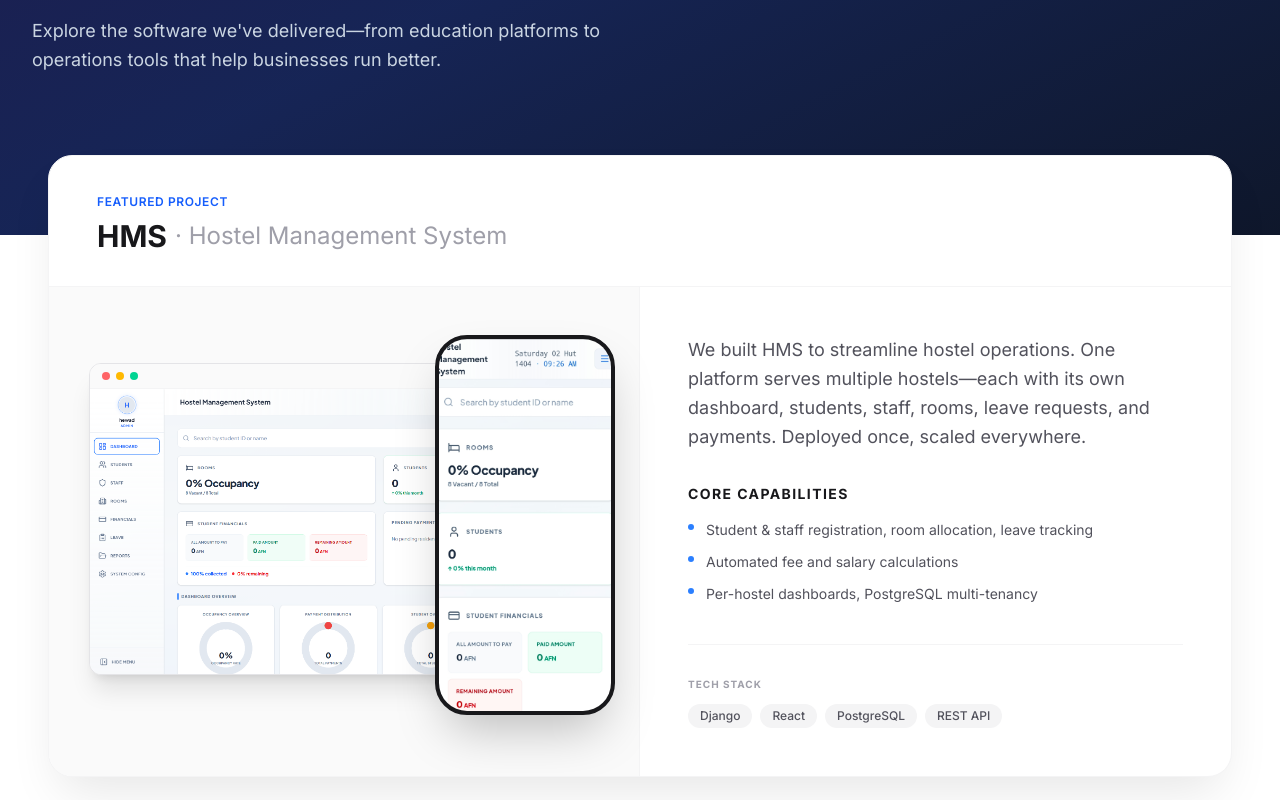
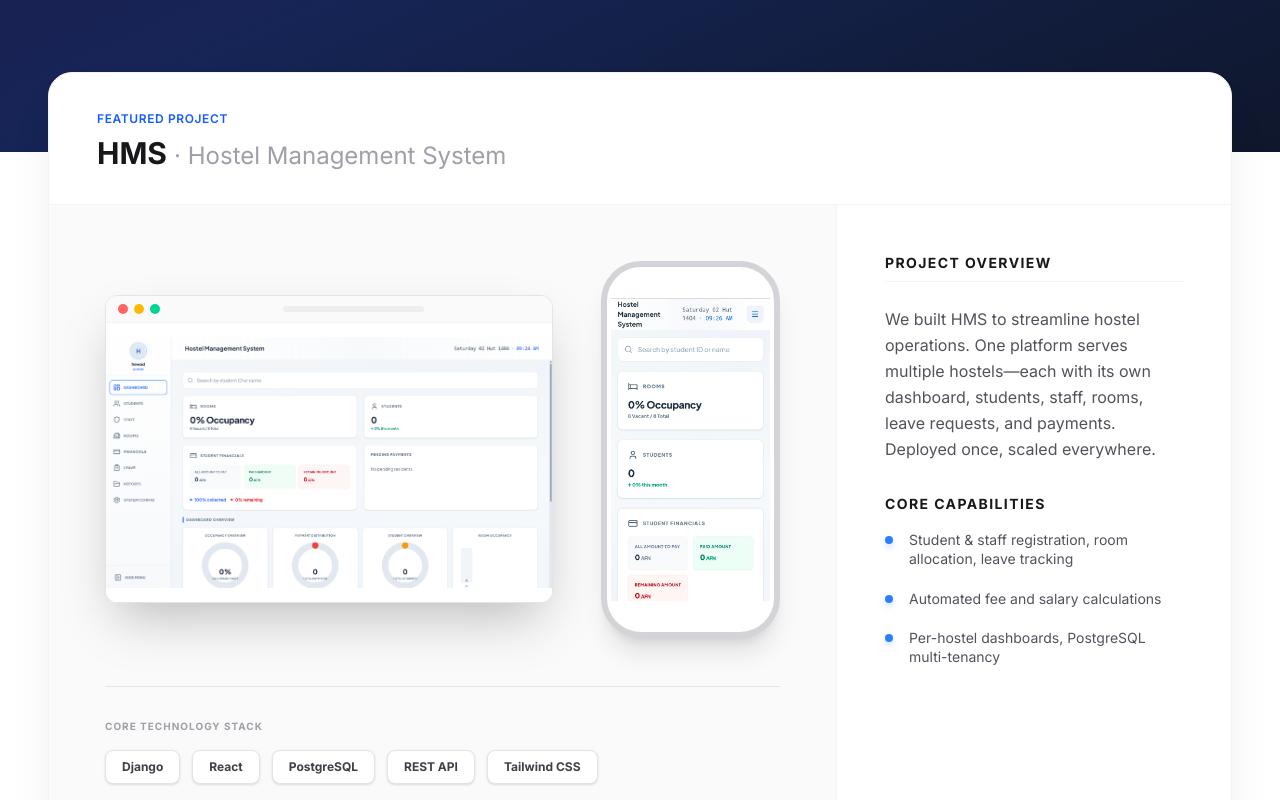
Before and after one commit to Jalil-hamdard/profile, a React (Vite) app: page /work in a window 1280 px wide. Shown: the part 420-1220 px from the top of the page. Built offline with nearby package versions, Linux system fonts and the light colour scheme.

Commit message:
two new cards added

```diff
--- a/src/pages/Landing.jsx
+++ b/src/pages/Landing.jsx
@@ -1,8 +1,6 @@
 import { useState, useRef, useCallback } from 'react'
 import AnimatedSection from '../components/AnimatedSection'
 import Contact from '../components/Conact.jsx'
-
-
 
 // —— Hero ——
 function ArrowUpIcon({ className }) {
@@ -29,8 +27,10 @@ const EXPERTISE = [
   { title: 'Mobile App Development', subtitle: 'Performant, scalable, and secure mobile applications for iOS and Android.' },
   { title: 'Desktop Application', subtitle: 'Cross-platform desktop software for Windows, macOS, and Linux—native performance and modern UX.' },
   { title: 'UX/UI Design', subtitle: 'Beautiful, pixel-perfect, and easy-to-use designs that delight your users.' },
+  { title: 'Domain Names', subtitle: '"Strategic domain acquisition, brand protection, and DNS management to anchor your online identity."' },
+  { title: 'Web Hosting', subtitle: 'Enterprise-grade hosting solutions featuring, rapid loading speeds, and localized server optimization.' }
 ]
-const SKILLS_IMAGES = ['ai.jpg', 'cyber security.jpg', 'Software.jpg', 'Web.jpg', 'softwre development.jpg', 'computer.jpg', 'uiux.jpg']
+const SKILLS_IMAGES = ['ai.jpg', 'cyber security.jpg', 'Software.jpg', 'Web.jpg', 'softwre development.jpg', 'computer.jpg', 'uiux.jpg', 'domain.png', 'webhosting.jpg']
 const BTN_STYLE = 'bg-white/95 border-white/50 text-zinc-900 hover:bg-white'
 const getImageSrc = (filename) => `${(import.meta.env.BASE_URL || '').replace(/\/$/, '')}/Skills/${encodeURIComponent(filename)}`
 const getImageGradient = (img, callback) => {
@@ -275,6 +275,7 @@ export default function Landing() {
                   </div>
                 )}
               </div>
+
             </article>
           )
         })}
--- a/src/pages/WorkPage.jsx
+++ b/src/pages/WorkPage.jsx
@@ -3,15 +3,6 @@ import { useState } from 'react'
 const HMS_MOBILE_IMAGE = '/HMS%20mobile.jpeg'
 const HMS_PC_IMAGE = '/HMS%20PC.png'
 const HMS_PAGES_BASE = '/HMS%20images'
-const HMS_SCREENS = [
-  { src: HMS_MOBILE_IMAGE },
-  { src: HMS_PC_IMAGE },
-  { src: `${HMS_PAGES_BASE}/1.png` },
-  { src: `${HMS_PAGES_BASE}/2.png` },
-  { src: `${HMS_PAGES_BASE}/3.png` },
-  { src: `${HMS_PAGES_BASE}/4.png` },
-]
-const HMS_SCREEN_LABELS = ['Mobile', 'Desktop', 'Dashboard', 'Rooms', 'Students', 'Payments']
 
 export default function WorkPage() {
   const [desktopImgError, setDesktopImgError] = useState(false)
@@ -22,7 +13,6 @@ export default function WorkPage() {
       {/* --- HERO SECTION --- */}
       <section className="relative overflow-hidden">
         <div className="absolute inset-0 bg-gradient-to-br from-indigo-950 via-blue-950 to-slate-900" />
-        <div className="absolute inset-0 bg-[radial-gradient(ellipse_80%_50%_at_50%_-20%,rgba(99,102,241,0.25),transparent)]" />
         <div className="container-main relative py-20 sm:py-24 md:py-32 lg:py-40 px-4">
           <p className="text-blue-300/90 text-sm font-medium uppercase tracking-[0.2em] mb-4">Our Work</p>
           <h1 className="text-4xl sm:text-5xl md:text-6xl lg:text-7xl font-bold text-white tracking-tight max-w-4xl">
@@ -30,91 +20,105 @@ export default function WorkPage() {
             <br />
             <span className="text-blue-200/90">Real solutions for real needs.</span>
           </h1>
-          <p className="mt-6 text-base sm:text-lg text-slate-300 max-w-xl leading-relaxed">
-            Explore the software we&apos;ve delivered—from education platforms to operations tools that help businesses run better.
-          </p>
         </div>
       </section>
 
       {/* --- FEATURED PROJECT SECTION --- */}
       <section className="relative -mt-12 md:-mt-20 z-10 pb-20 px-4">
-        <div className="container-main max-w-6xl mx-auto">
+        <div className="container-main max-w-[1400px] mx-auto">
           <article className="rounded-3xl overflow-hidden bg-white shadow-2xl shadow-black/10 border border-zinc-100">
+
             {/* Project Header */}
             <div className="px-6 sm:px-10 lg:px-12 py-8 border-b border-zinc-100">
               <span className="inline-block text-xs font-semibold text-blue-600 uppercase tracking-wider mb-2">Featured Project</span>
-              <h2 className="text-2xl sm:text-3xl font-bold text-zinc-900 flex flex-wrap items-center gap-2">
+              <h2 className="text-2xl sm:text-3xl font-bold text-zinc-900">
                 HMS <span className="font-normal text-zinc-400 text-lg sm:text-2xl">· Hostel Management System</span>
               </h2>
             </div>
 
-            {/* Project Content Grid */}
-            <div className="grid lg:grid-cols-2">
+            {/* Main Content Grid: 66% Left (Images/Tech) | 34% Right (Text) */}
+            <div className="grid lg:grid-cols-3">
 
-              {/* Image Preview Area */}
-              <div className="bg-zinc-50 p-6 sm:p-10 flex flex-col items-center justify-center gap-6 border-b lg:border-b-0 lg:border-r border-zinc-100">
-                <div className="relative w-full">
-                  {/* Desktop Mockup */}
-                  <div className="rounded-xl overflow-hidden border border-zinc-200 shadow-xl bg-white mb-6">
+              {/* LEFT SIDE (66.6% width) */}
+              <div className="lg:col-span-2 bg-zinc-50 p-6 sm:p-10 lg:p-14 flex flex-col border-b lg:border-b-0 lg:border-r border-zinc-100">
+
+                {/* Images Container */}
+                <div className="flex flex-col md:flex-row items-center justify-between gap-8 lg:gap-12 flex-grow mb-12">
+
+                  {/* Desktop Mockup - Primary Focus */}
+                  <div className="flex-[2.5] w-full rounded-xl overflow-hidden border border-zinc-200 shadow-2xl bg-white">
                     <div className="px-3 py-2 border-b border-zinc-100 flex items-center gap-1.5 bg-zinc-50">
-                      <span className="w-2 h-2 rounded-full bg-red-400" />
-                      <span className="w-2 h-2 rounded-full bg-amber-400" />
-                      <span className="w-2 h-2 rounded-full bg-emerald-400" />
+                      <div className="flex gap-1.5">
+                        <span className="w-2.5 h-2.5 rounded-full bg-red-400" />
+                        <span className="w-2.5 h-2.5 rounded-full bg-amber-400" />
+                        <span className="w-2.5 h-2.5 rounded-full bg-emerald-400" />
                       </div>
-                    <div className="aspect-video flex items-center justify-center bg-zinc-100/50">
+                      <div className="mx-auto bg-zinc-200 h-1.5 w-1/3 rounded-full opacity-50" />
+                    </div>
+                    <div className="aspect-[16/10] bg-white overflow-hidden">
                       {desktopImgError ? (
-                        <span className="text-zinc-400 text-xs px-4 text-center">Desktop Preview Placeholder</span>
+                        <div className="w-full h-full flex items-center justify-center text-zinc-400 text-xs">Desktop Image Missing</div>
                       ) : (
-                        <img src={HMS_PC_IMAGE} alt="HMS desktop" className="w-full h-full object-cover" onError={() => setDesktopImgError(true)} />
+                        <img
+                          src={HMS_PC_IMAGE}
+                          alt="Desktop View"
+                          className="w-full h-full object-contain"
+                          onError={() => setDesktopImgError(true)}
+                        />
                       )}
                     </div>
                   </div>
 
-                  {/* Mobile Mockup (Floating on Desktop, Stacked on Mobile) */}
-                  <div className="relative lg:absolute -bottom-4 -right-2 lg:-right-4 w-1/2 sm:w-1/3 lg:w-[180px] mx-auto lg:mx-0">
-                    <div className="rounded-[2rem] overflow-hidden border-4 border-zinc-900 shadow-2xl bg-zinc-900 aspect-[9/19]">
+                  {/* Phone Mockup - Scaled Down Secondary View */}
+                  <div className="flex-1 min-w-[140px] max-w-[180px] shrink-0">
+                    <div className="rounded-[2.5rem] border-[6px] border-zinc-300 bg-white shadow-xl aspect-[9/19] relative overflow-hidden flex items-center justify-center p-1">
                       {mobileImgError ? (
-                        <div className="w-full h-full flex items-center justify-center bg-zinc-800 text-[10px] text-zinc-500 p-4 text-center">Mobile Preview</div>
+                        <div className="text-[10px] text-zinc-400">Mobile Missing</div>
                       ) : (
-                        <img src={HMS_MOBILE_IMAGE} alt="HMS mobile" className="w-full h-full object-cover" onError={() => setMobileImgError(true)} />
+                        <img
+                          src={HMS_MOBILE_IMAGE}
+                          alt="Mobile View"
+                          className="w-full h-full object-contain rounded-[1.8rem]"
+                          onError={() => setMobileImgError(true)}
+                        />
                       )}
                     </div>
                   </div>
                 </div>
+
+                {/* Tech Stack - Positioned at bottom of the image area */}
+                <div className="pt-8 border-t border-zinc-200 mt-auto">
+                  <p className="text-[10px] font-bold text-zinc-400 uppercase tracking-widest mb-4">Core Technology Stack</p>
+                  <div className="flex flex-wrap gap-3">
+                    {['Django', 'React', 'PostgreSQL', 'REST API', 'Tailwind CSS'].map(tech => (
+                      <span key={tech} className="px-4 py-2 bg-white border border-zinc-200 text-zinc-700 text-xs font-bold rounded-lg shadow-sm">
+                        {tech}
+                      </span>
+                    ))}
+                  </div>
+                </div>
               </div>
 
-              {/* Text Info Area */}
-              <div className="p-8 sm:p-10 lg:p-12 flex flex-col justify-center">
-                <p className="text-zinc-600 text-base sm:text-lg leading-relaxed">
+              {/* RIGHT SIDE (33.3% width) */}
+              <div className="lg:col-span-1 p-8 sm:p-10 lg:p-12 bg-white flex flex-col justify-start">
+                <h4 className="text-sm font-bold text-zinc-900 uppercase tracking-widest mb-6 border-b border-zinc-100 pb-2 text-blue-600">Project Overview</h4>
+                <p className="text-zinc-600 text-base leading-relaxed mb-8">
                   We built HMS to streamline hostel operations. One platform serves multiple hostels—each with its own dashboard, students, staff, rooms, leave requests, and payments. Deployed once, scaled everywhere.
                 </p>
 
-                <div className="mt-8 space-y-4">
-                  <h4 className="text-sm font-bold text-zinc-900 uppercase tracking-widest">Core Capabilities</h4>
-                  <ul className="space-y-3">
+                <h4 className="text-sm font-bold text-zinc-900 uppercase tracking-widest mb-4">Core Capabilities</h4>
+                <ul className="space-y-5">
                   {[
                     'Student & staff registration, room allocation, leave tracking',
                     'Automated fee and salary calculations',
                     'Per-hostel dashboards, PostgreSQL multi-tenancy'
                   ].map((item, idx) => (
-                      <li key={idx} className="flex items-start gap-3 text-sm text-zinc-600">
-                        <span className="mt-1 flex-shrink-0 w-1.5 h-1.5 rounded-full bg-blue-500" />
+                    <li key={idx} className="flex items-start gap-4 text-sm text-zinc-600 leading-snug">
+                      <span className="mt-1.5 flex-shrink-0 w-2 h-2 rounded-full bg-blue-500 shadow-md shadow-blue-200" />
                       {item}
                     </li>
                   ))}
                 </ul>
-                </div>
-
-                <div className="mt-10 pt-8 border-t border-zinc-100">
-                  <p className="text-[10px] font-bold text-zinc-400 uppercase tracking-widest mb-3">Tech Stack</p>
-                  <div className="flex flex-wrap gap-2">
-                    {['Django', 'React', 'PostgreSQL', 'REST API'].map(tech => (
-                      <span key={tech} className="px-3 py-1 bg-zinc-100 text-zinc-600 text-xs font-medium rounded-full">
-                        {tech}
-                      </span>
-                    ))}
-                  </div>
-                </div>
               </div>
 
             </div>
```
Also changed, not shown: public/Skills/domain.png (added), 6 other files (tests, documents, lock files or other folders). Lines whose indentation alone changed are shown as unchanged.
